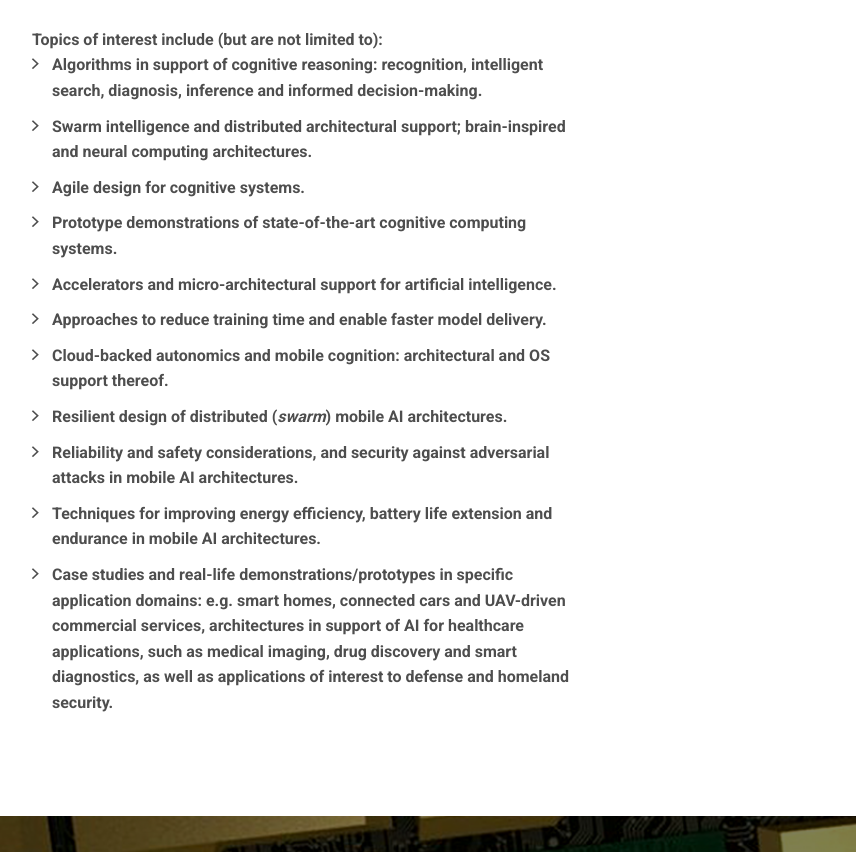
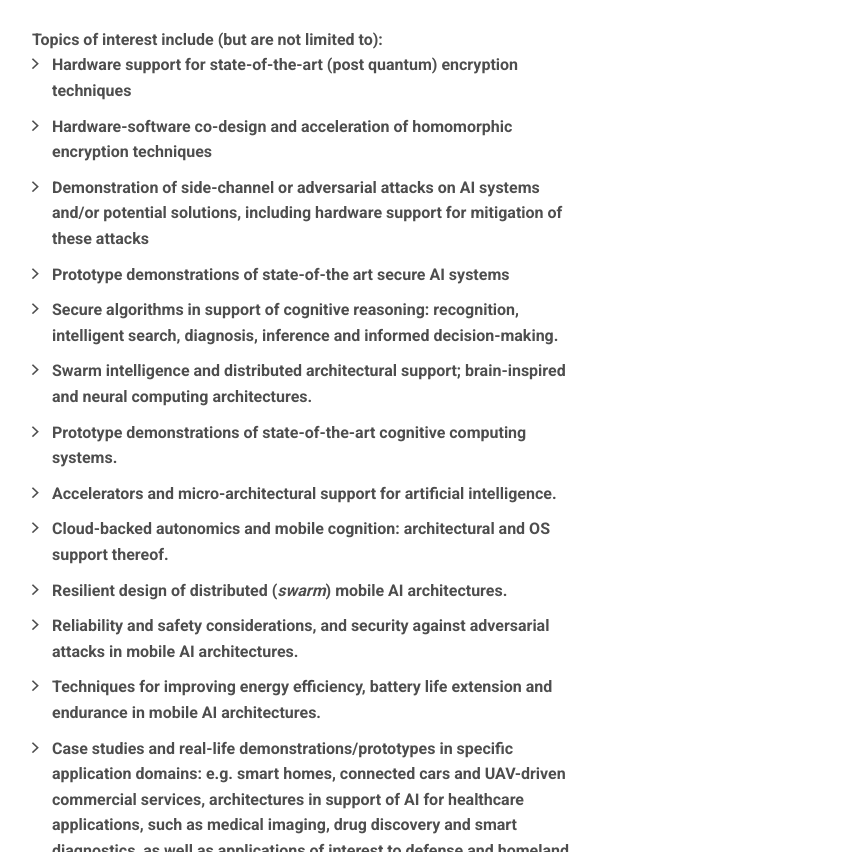
Before and after one commit to augustojv/cogarch-workshop-2022, a website: page index.html in a window 1280 px wide. Shown: the part 2498-3350 px from the top of the page, without its empty margins (38-894 px from the left). Drawn offline with Linux system fonts and the light colour scheme; files whose address does not match are found by name.

Commit message:
updated list of topics

```diff
--- a/index.html
+++ b/index.html
@@ -127,13 +127,15 @@
 
 					<strong>Topics of interest include (but are not limited to):</strong>
                     <ul class="list-arrow-right">
-                        <li>Algorithms in support of cognitive reasoning: recognition, intelligent search, diagnosis, inference and informed
+                        <li>Hardware support for state-of-the-art (post quantum) encryption techniques</li>
+                        <li>Hardware-software co-design and acceleration of homomorphic encryption techniques</li>
+                        <li>Demonstration of side-channel or adversarial attacks on AI systems and/or potential solutions, including hardware support for mitigation of these attacks</li>
+                        <li>Prototype demonstrations of state-of-the art secure AI systems</li>
+                        <li>Secure algorithms in support of cognitive reasoning: recognition, intelligent search, diagnosis, inference and informed
                             decision-making.</li>
                         <li>Swarm intelligence and distributed architectural support; brain-inspired and neural computing architectures.</li>
-                        <li> Agile design for cognitive systems.</li>
                         <li>Prototype demonstrations of state-of-the-art cognitive computing systems.</li>
                         <li>Accelerators and micro-architectural support for artificial intelligence.</li>
-                        <li>Approaches to reduce training time and enable faster model delivery.</li>
                         <li>Cloud-backed autonomics and mobile cognition: architectural and OS support thereof.</li>
                         <li>Resilient design of distributed (<em>swarm</em>) mobile AI architectures.</li>
                         <li>Reliability and safety considerations, and security against adversarial attacks in mobile AI architectures.</li>
```
